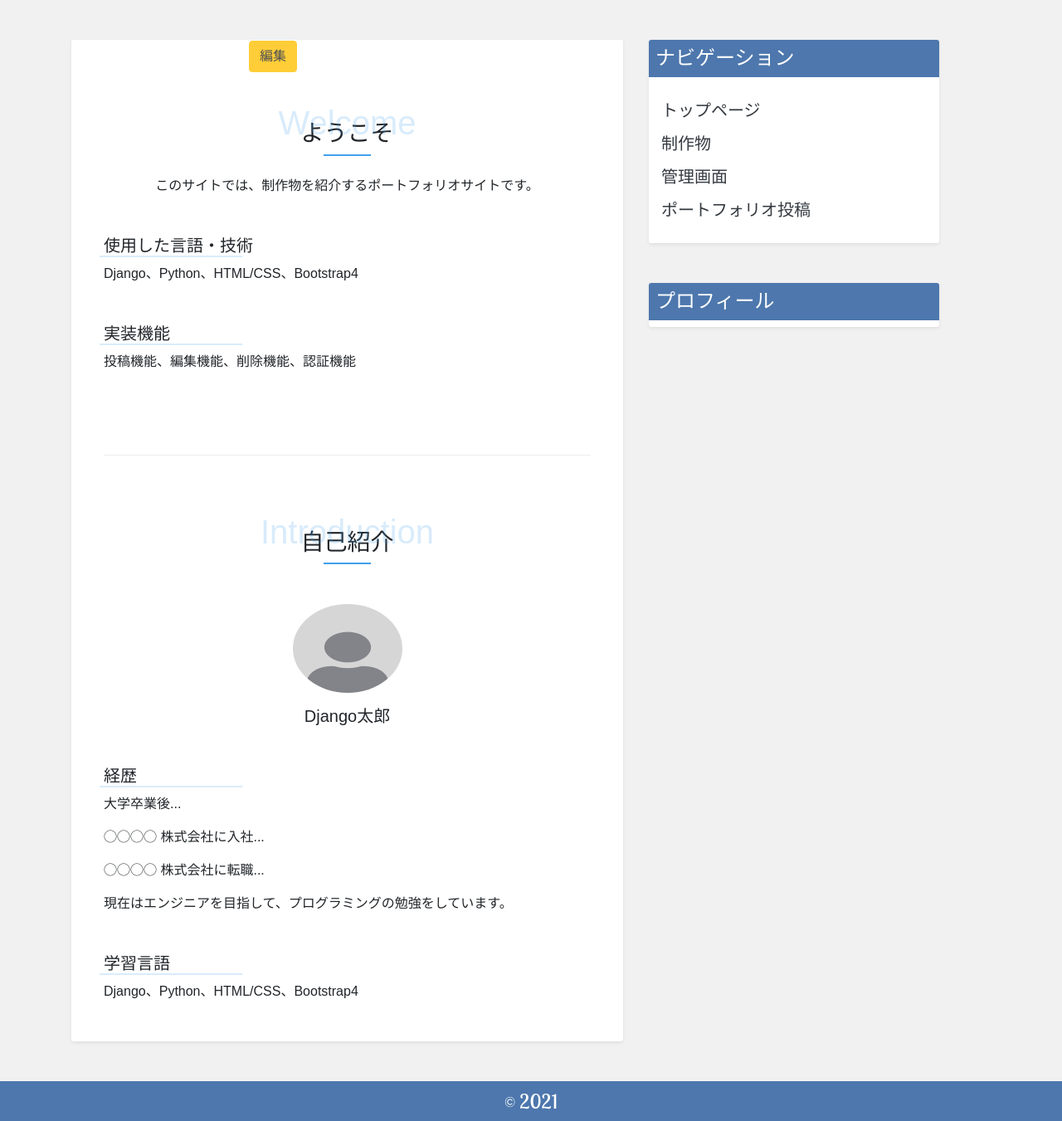
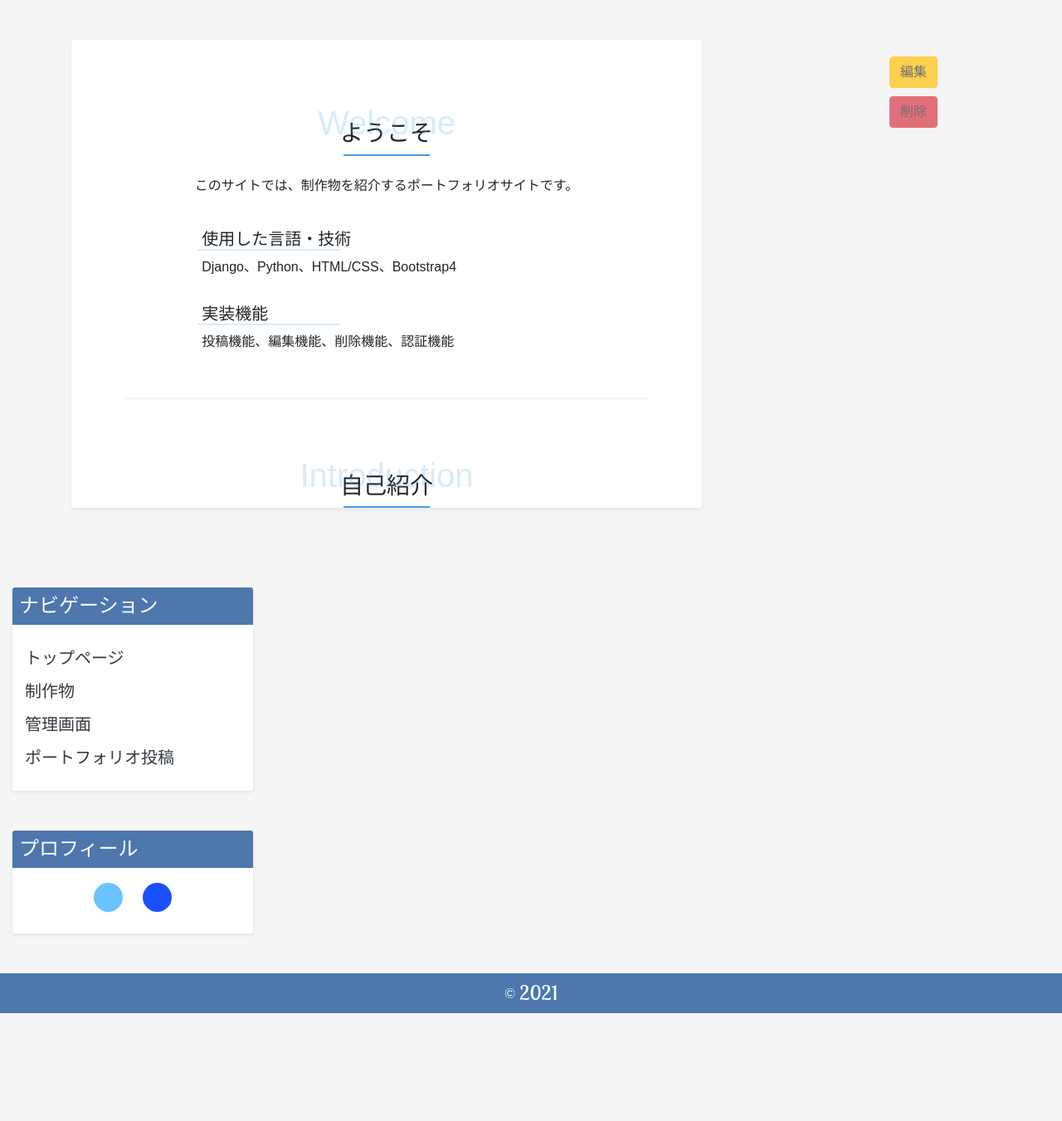
Before and after one commit to dai-gi/django-portfoliosite, a Django app: page / in a window 1280 px wide. Shown: the part 68-1419 px from the top of the page at 83% size. After the commit the page ends 1289 px from the top, so only its background shows below. Run offline with Django 3.2, Linux system fonts and the light colour scheme; some web fonts are replaced.

Commit message:
トップページのレイアウト・静的デザインを変更

```diff
--- a/app/static/css/style.css
+++ b/app/static/css/style.css
@@ -5,7 +5,7 @@
 }
 
 body {
-  background-color: rgb(241, 241, 241);
+  background-color: #f5f5f5;
   display: flex;
   flex-flow: column;
   min-height: 100vh;
@@ -22,7 +22,7 @@ main {
 }
 
 .navbar-brand {
-  color: #fff;
+  color: #ffffff;
   font-size: 28px;
 }
 
@@ -35,14 +35,38 @@ footer {
 
 /* --------------- button --------------- */
 
-.btns {
+.btn-edit {
   position: fixed;
-  top: 6.8rem;
-  left: 300px;
+  top: 8rem;
+  left: 67rem;
+}
+
+.btn-delete {
+  position: fixed;
+  top: 11rem;
+  left: 67rem;
+}
+
+.btn-up {
+  position: fixed;
+  top: 50rem;
+  left: 98rem;
 }
 
 .btn {
-  opacity: 0.8;
+  opacity: 0.7;
+}
+
+.btn-primary {
+  width: 55px;
+  height: 55px;
+}
+
+/* --------------- profile --------------- */
+
+.profile-img {
+  width: 100px;
+  height: 100px;
 }
 
 /* --------------- border --------------- */
@@ -56,7 +80,7 @@ footer {
 }
 
 .boundary {
-  margin: 100px 0 40px 0;
+  margin: 40px 0;
   opacity: 0.7;
 }
 
@@ -74,7 +98,7 @@ footer {
   border: 1px solid #419fec;
 }
 
-/* --------------- color --------------- */
+/* --------------- rounded --------------- */
 
 .rb-top {
   border-radius: 3px 3px 0 0;
@@ -84,11 +108,38 @@ footer {
   border-radius: 3px;
 }
 
-.g-blue {
-  background: linear-gradient(to right, rgb(156, 176, 219), #fff);
-}
+/* --------------- color --------------- */
 
-/* --------------- color --------------- */
 .bg-wblue {
   background-color: #4d77ad;
 }
+
+/* --------------- icon --------------- */
+
+.fa-angle-double-up {
+  font-size: 30px;
+}
+
+.sns-content {
+  height: 55px;
+}
+
+.twitter {
+  background: #6ac3ff;
+  height: 35px;
+  width: 35px;
+}
+
+.facebook {
+  background: #1b50ff;
+  height: 35px;
+  width: 35px;
+}
+
+.fa-twitter {
+  font-size: 20px;
+}
+
+.fa-facebook-f {
+  font-size: 20px;
+}
--- a/app/templates/app/index.html
+++ b/app/templates/app/index.html
@@ -7,24 +7,26 @@
 {% endblock %}
 
 {% block content %}
-<div class="col-7 my-5 mx-3 bg-white border border-0 rb shadow-sm">
-  <div class="container px-4">
+<div class="col-8 my-5 mx-3 bg-white border border-0 rb shadow-sm">
+  <div class="container px-5">
     <div class="col-12 text-center mt-5">
       <h1 class="title mb-0">Welcome</h1>
       <h3 class="mt-0 mb-2 heading-4">ようこそ</h3>
       <hr class="hr-title">
       <p class="my-4">このサイトでは、制作物を紹介するポートフォリオサイトです。</p>
     </div>
-    <div class="my-5">
-      <div class="my-5 font-weight-light">
+    <div class="col-12">
+      <div class="row d-flex justify-content-center">
+        <div class="col-9 my-3 font-weight-light">
           <h5 class="mb-0">使用した言語・技術</h5>
           <hr class="hr mb-2 mt-0">
           <p>Django、Python、HTML/CSS、Bootstrap4</p>
         </div>
-      <div class="font-weight-light">
+        <div class="col-9 font-weight-light">
           <h5 class="mb-0">実装機能</h5>
           <hr class="hr mb-2 mt-0">
           <p>投稿機能、編集機能、削除機能、認証機能</p>
+        </div>
       </div>
     </div>
     <hr class="boundary">
@@ -33,11 +35,28 @@
       <h3 class="mt-0 mb-2 heading-4">自己紹介</h3>
       <hr class="hr-title">
     </div>
+    {% for profile in profile_data %}
     <div class="col-12 text-center my-5">
-      <img class="rounded-circle" src="../static/img/user.png" alt="プロフィール画像">
-      <h5 class="my-3">Django太郎</h5>
+      <img class="rounded-circle profile-img" src="../static/img/user.png" alt="プロフィール画像">
+      <h5 class="my-3">{{ profile.author }}</h5>
+      <div class="col-12 sns-content d-flex flex-row justify-content-center align-items-center">
+        <div class="mr-4 twitter rounded-circle d-flex align-items-center justify-content-center">
+          <div>
+            <a href="#">
+              <i class="fab fa-twitter text-white"></i>
+            </a>
           </div>
-    <div class="mb-5">
+        </div>
+        <div class="facebook rounded-circle d-flex align-items-center justify-content-center">
+          <a href="#">
+            <i class="fab fa-facebook-f text-white"></i>
+          </a>
+        </div>
+      </div>
+    </div>
+    <div class="col-12 my-5">
+      <div class="row d-flex justify-content-center">
+        <div class="col-9 mb-4">
           <h5 class="mb-0">経歴</h5>
           <hr class="hr mb-2 mt-0">
           <p>大学卒業後...</p>
@@ -45,26 +64,28 @@
           <p>◯◯◯◯ 株式会社に転職...</p>
           <p>現在はエンジニアを目指して、プログラミングの勉強をしています。</p>
         </div>
-    <div class="my-5">
+        <div class="col-9">
           <h5 class="mb-0">学習言語</h5>
           <hr class="hr mb-2 mt-0">
           <p>Django、Python、HTML/CSS、Bootstrap4</p>
         </div>
-    <a class="twitter" href="#">
-      <i class="fab fa-twitter-square"></i>
+        {% endfor %}
+      </div>
+    </div>
+    <div class="my-2 btn-edit">
+      <a class="btn btn-warning text-dark" href="#">編集</a>
+    </div>
+    <div class="my-2 btn-delete">
+      <a class="btn btn-danger text-dark" href="#">削除</a>
+    </div>
+    <div class="my-2 btn-up">
+      <a class="btn btn-primary rounded-circle text-dark d-flex align-items-center justify-content-center" href="/">
+        <i class="fas fa-angle-double-up text-white"></i>
       </a>
-    <a class="facebook" href="#">
-      <i class="fab fa-facebook-square"></i>
-    </a>
-    <a class="instagram" href="#">
-      <i class="fab fa-instagram-square"></i>
-    </a>
-    <div class="my-2 btns">
-      <a class="btn btn-warning" href="#">編集</a>
     </div>
   </div>
 </div>
-<div class="col-4 my-5">
+<div class="col-3 my-5">
   <div class="col-12 p-0 shadow-sm align-self-start bg-white border border-0 rb">
     <h4 class="p-2 bg-wblue text-white rb-top">ナビゲーション</h4>
     <div class="container">
@@ -92,15 +113,32 @@
     <h4 class="p-2 bg-wblue text-white rb-top">プロフィール</h4>
     <div class="container">
       <div class="row">
+        {% for profile in profile_data %}
+        <div class="col-12 text-center mt-3 mb-1">
+          <img class="rounded-circle profile-img" src="../static/img/user.png" alt="プロフィール画像">
+          <h5 class="my-3">{{ profile.author }}</h5>
+        </div>
         <div class="col-12">
           <nav class="flex-column">
-            {% for profile in profile_data %}
-            <div class="ml-5 align-self-center">
-              <h4>{{ profile.author }}</h4>
+            <div class="align-self-center">
               <p>{{ profile.content }}</p>
             </div>
+          </nav>
+        </div>
         {% endfor %}
-          </nav>
+        <div class="col-12 mb-3 sns-content d-flex flex-row justify-content-center align-items-center">
+          <div class="mr-4 twitter rounded-circle d-flex align-items-center justify-content-center">
+            <div>
+              <a href="#">
+                <i class="fab fa-twitter text-white"></i>
+              </a>
+            </div>
+          </div>
+          <div class="facebook rounded-circle d-flex align-items-center justify-content-center">
+            <a href="#">
+              <i class="fab fa-facebook-f text-white"></i>
+            </a>
+          </div>
         </div>
       </div>
     </div>
```
Lines whose indentation alone changed are shown as unchanged.
